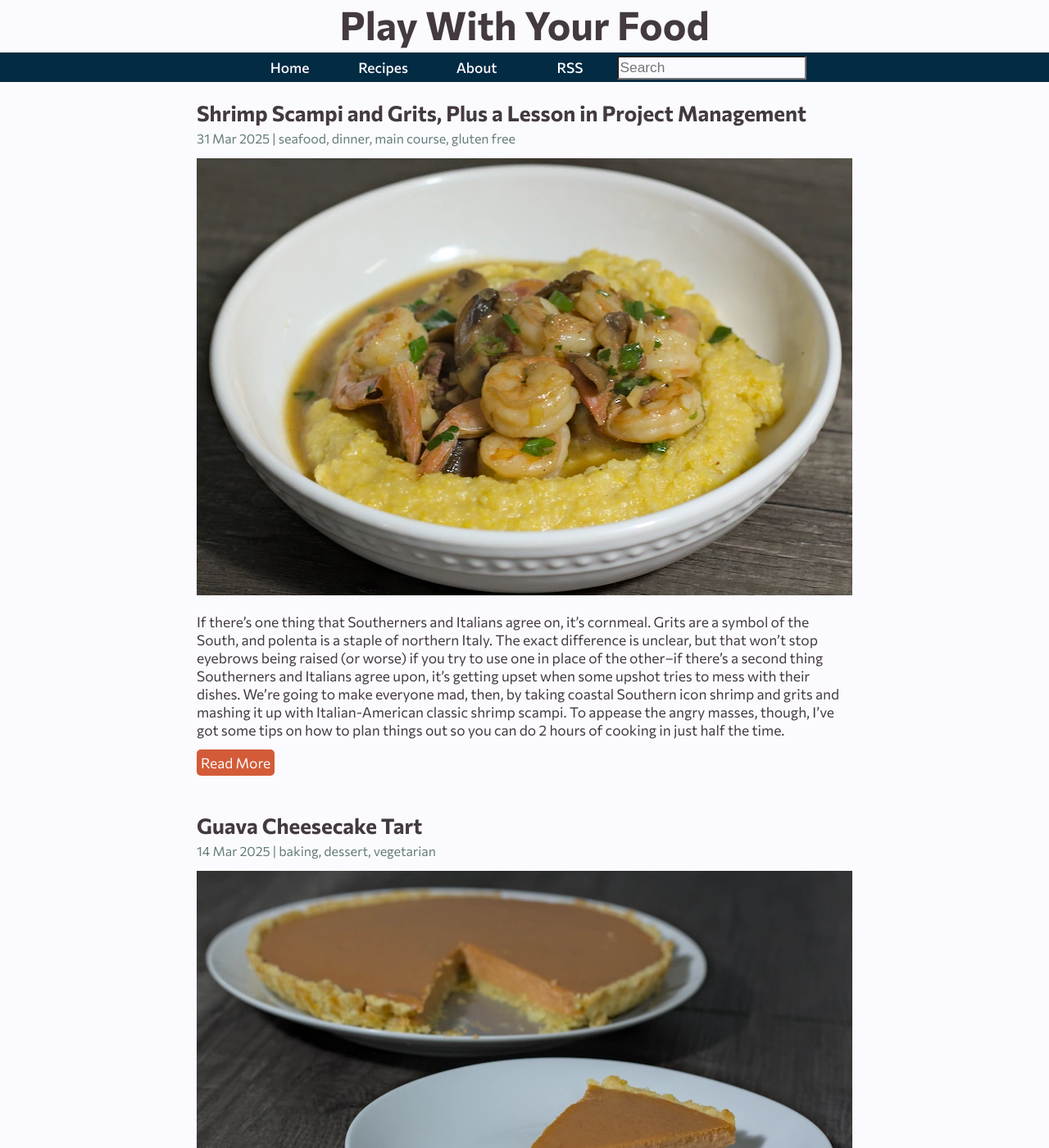
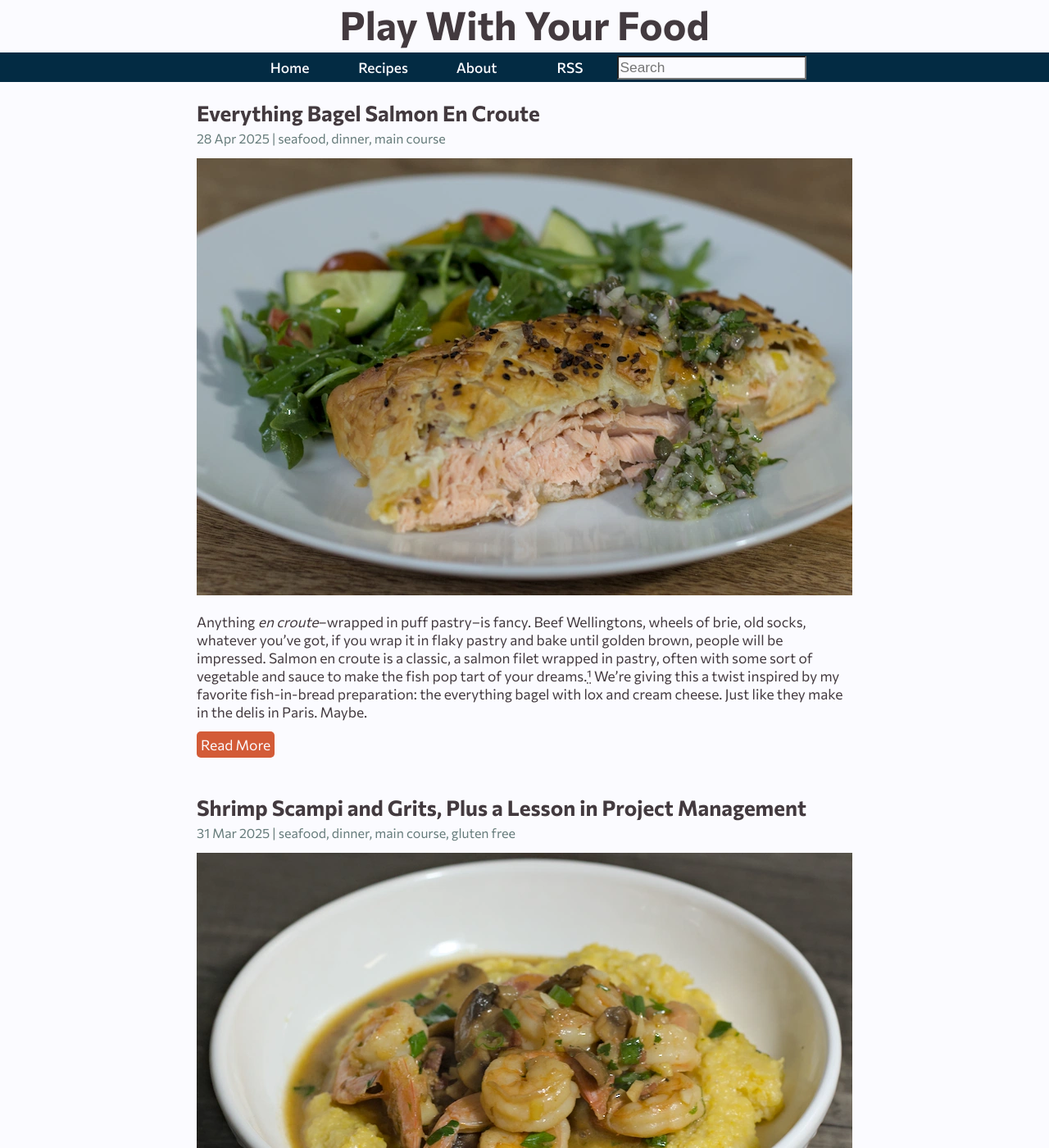
Before and after one commit to wugologist/play-with-your-food, a Jekyll site: the page built from index.html, in a window 1280 px wide and 1400 px high. Shown: the whole window at 82% size. Built offline with Jekyll 4.4.1, drawn with Linux system fonts in a browser that asks for light colours; some of the changed lines change nothing that is shown.

Commit message:
Everything bagel salmon en croute (#5)

```diff
--- /dev/null
+++ b/_data/recipes/2025-04-28-everything-bagel-salmon-en-croute.yml
@@ -0,0 +1,74 @@
+yield: 6 servings
+active_time: 30 minutes
+total_time: 90 minutes
+
+ingredient_groups:
+  For salmon:
+    - name: butter
+      quantity: 1 Tbsp
+      step: 1
+    - name: leek
+      quantity: 1 large
+      prep: white part halved lengthwise and thinly sliced
+      step: 1
+    - name: cream cheese
+      prep: slightly softened
+      quantity: 8 oz (225 g)
+      step: 2
+    - name: salmon filets
+      quantity: 2x 1 lb (450 g)
+      step: 3
+    - name: puff pastry
+      quantity: 2 sheets
+      prep: thawed
+      step: 4
+    - name: egg
+      quantity: 1
+      step: 7
+    - name: water
+      quantity: 1 tsp
+      step: 7
+    - name: everything bagel seasoning
+      quantity: 2 Tbsp
+      note: or sesame seeds, poppy seeds, and/or flaky salt
+      step: 7
+  For sauce:
+    - name: capers
+      quantity: 2 Tbsp
+      prep: roughly chopped
+      step: 6
+    - name: minced parsley
+      quantity: 1/4 cup
+      step: 6
+    - name: shallots
+      quantity: 2
+      prep: minced
+      step: 6
+    - name: lemon zest
+      quantity: 2 Tbsp
+      note: from 2 lemons
+      step: 6
+    - name: lemon juice
+      quantity: 1/4 cup
+      note: from 2 lemons
+      step: 6
+    - name: olive oil
+      quantity: 1/4 cup
+      step: 6
+
+equipment:
+  - saute pan
+  - sheet pan
+  - pastry brush
+
+steps:
+  - Melt butter in a saute pan over medium heat until foaming. Add leek, season with salt and pepper, and cook until softened and translucent, about 5 minutes.
+  - Combine cooked leeks and cream cheese in a small bowl and stir to combine. Season to taste with salt and pepper and set aside.
+  - Season the salmon filets on both sides with salt and pepper and set aside.
+  - Unroll one sheet of puff pastry. Spread half the cream cheese mixture in a rectangle in the center of the sheet about the size of one salmon filet. Place a salmon filet on top of the cream cheese mixture. Fold sides of pastry over salmon to enclose, trimming excess if needed. If dough is too short in one direction, you can use a piece of trimmed dough to fill in the gap. Place seam side down on a sheet pan lined with parchment paper or a silicone baking mat. Repeat with remaining sheet of pastry.
+  - Freeze salmon packets for 30 minutes. Meanwhile, preheat oven to 425°F/220°C.
+  - While salmon chills, prepare the sauce. In a small bowl, combine the capers, parsley, shallot, lemon juice and zest, and olive oil. Taste and season with salt if needed. Refrigerate until ready to serve.
+  - After 30 minutes, remove salmon from freezer. Lightly score a crosshatch pattern into the dough with a sharp knife. Beat egg with water and brush over pastry. Sprinkle generously with everything bagel seasoning and bake for 30 minutes, until pastry is golden brown. Let rest for 5 minutes before serving.
+
+notes:
+  - If pastry isn't sufficiently browned after baking, you can move the tray to the upper third of the oven and broil very briefly to color the top. Check every 30 seconds if you do this, as the pastry can burn after just a minute or two.
--- a/_data/tags.yml
+++ b/_data/tags.yml
@@ -19,6 +19,7 @@
     - chicken
     - chocolate
     - pork
+    - seafood
     - sweet potato
 - name: technique
   tags:
--- /dev/null
+++ b/_posts/2025-04-28-everything-bagel-salmon-en-croute.md
@@ -0,0 +1,42 @@
+---
+tags: [seafood, dinner, main course]
+image: /assets/images/2025-04-28-everything-bagel-salmon-en-croute/thumbnail.webp
+description:
+---
+
+Anything *en croute*--wrapped in puff pastry--is fancy. Beef Wellingtons, wheels of brie, old socks, whatever you've got, if you wrap it in flaky pastry and bake until golden brown, people will be impressed. Salmon en croute is a classic, a salmon filet wrapped in pastry, often with some sort of vegetable and sauce to make the fish pop tart of your dreams.[¹](#notes) We're giving this a twist inspired by my favorite fish-in-bread preparation: the everything bagel with lox and cream cheese. Just like they make in the delis in Paris. Maybe.
+
+# One With Everything
+
+A bagel and lox has a few components to consider for adaptation. The lox itself we're replacing with a fresh salmon filet, as using a slab of smoked salmon would be both quite salty and prone to overcooking. We're evoking the everything bagel by topping our puff pastry with premade everything bagel seasoning, though you could of course replace this with the bagel toppings of your choice, such as sesame seeds, poppy seeds, coarse salt, or anything else you've seen on a bagel (though if you try to go cinnamon raisin, I cannot be held responsible for the outcome).
+
+A good schmear of cream cheese goes in our pastry packet to melt into a sort of instant sauce. To evoke scallion cream cheese--my choice whenever available--while providing some degree of vegetable matter, we saute some leeks and mix them into the cream cheese. Mixing in some raw scallions would not be a bad move if you're after a stronger allium kick.
+
+![sauteed leeks](/assets/images/2025-04-28-everything-bagel-salmon-en-croute/leeks.webp)
+
+Of course, any good bagel and lox needs a few additional fixings. I usually get mine with capers and raw onions, which here we're including as a sort of gremolata. Just mince up some capers and shallots (vaguely French, keeping with the theme), add lemon zest and juice, stir in some parsley and olive oil, and you've got a sharp, fresh sauce to balance the richness of the salmon and cream cheese.
+
+# Wrap It Up
+
+Assembling your bagel pastry might seem daunting, but like the rest of this dish, it's much easier than it seems. Lay out each of your sheets of puff pastry and figure out where the salmon is going to go so that you can completely envelop it in the pastry. You may need to roll out the dough if your filet is especially large, or, if there's a thinner end, you can trim off the thin piece and place it on top of the rest of the filet to make a more compact, even shape. Remove the salmon and spread half the cream cheese mixture on each sheet of pastry in the same shape and position as the filets, then replace the fish on top.
+
+![unwrapped salmon](/assets/images/2025-04-28-everything-bagel-salmon-en-croute/raw.webp)
+
+Wrap the pastry over the fish, press the seams to seal, and flip the whole packet over so the seams are on the bottom. You could bake this right away, but to maximize the puff and flakiness of the dough it's important that it be well-chilled before it goes into the oven. Freezing the packets for half an hour before cooking yields a better end result; just consider it an opportunity to clean up and maybe get a side dish ready.
+
+![wrapped](/assets/images/2025-04-28-everything-bagel-salmon-en-croute/wrapped.webp)
+
+Once chilled, lightly score just the top surface of the dough with a sharp knife if you want a decorative flourish, then brush the whole thing in an egg wash and sprinkle generously with everything bagel seasoning before baking. In half an hour the salmon will be cooked through and the pastry will be golden brown and flaky, and the hardest part of the whole process is letting it rest five minutes before serving.
+
+![cooked](/assets/images/2025-04-28-everything-bagel-salmon-en-croute/cooked.webp)
+
+## Play Around
+
+If you're inclined to get lettuce and tomato in your bagel, you can make a simple salad and convert the sauce as a quick dressing with some extra olive oil and lemon juice.
+
+If you're into whitefish salad, you could swap the salmon with something like trout and add raw dill and celery to the cream cheese instead of leeks.
+
+## Notes
+1. Assuming you dream of fish pop tarts.
+
+{% include recipe.html path=page.path title=page.title %}
--- /dev/null
+++ b/tag/seafood.md
@@ -0,0 +1,3 @@
+---
+tag_name: seafood
+---
```
Also changed, not shown: assets/images/2025-04-28-everything-bagel-salmon-en-croute/cooked.webp (added), assets/images/2025-04-28-everything-bagel-salmon-en-croute/leeks.webp (added), assets/images/2025-04-28-everything-bagel-salmon-en-croute/raw.webp (added), assets/images/2025-04-28-everything-bagel-salmon-en-croute/thumbnail.webp (added), assets/images/2025-04-28-everything-bagel-salmon-en-croute/wrapped.webp (added).
